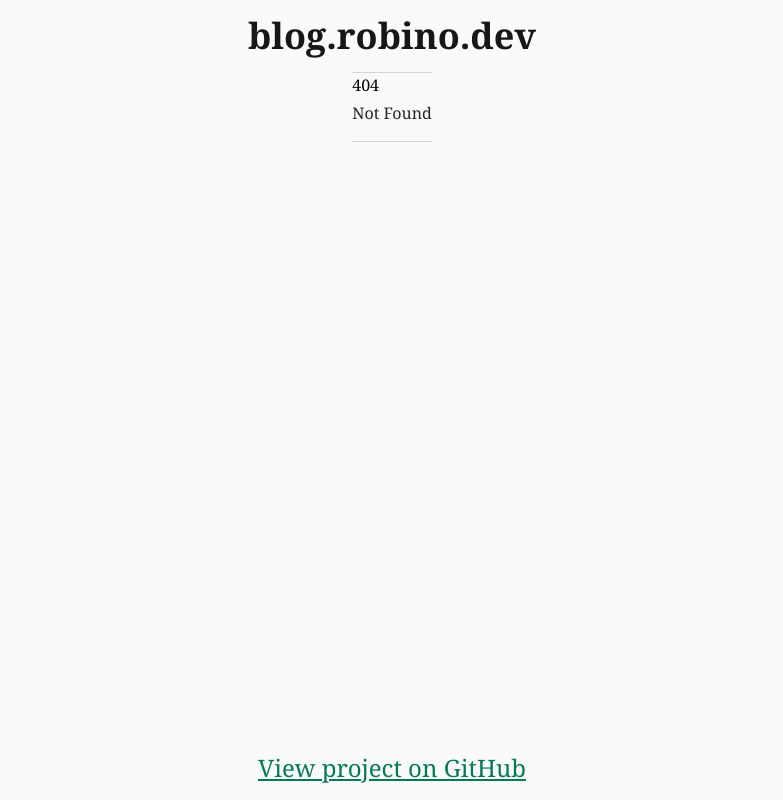
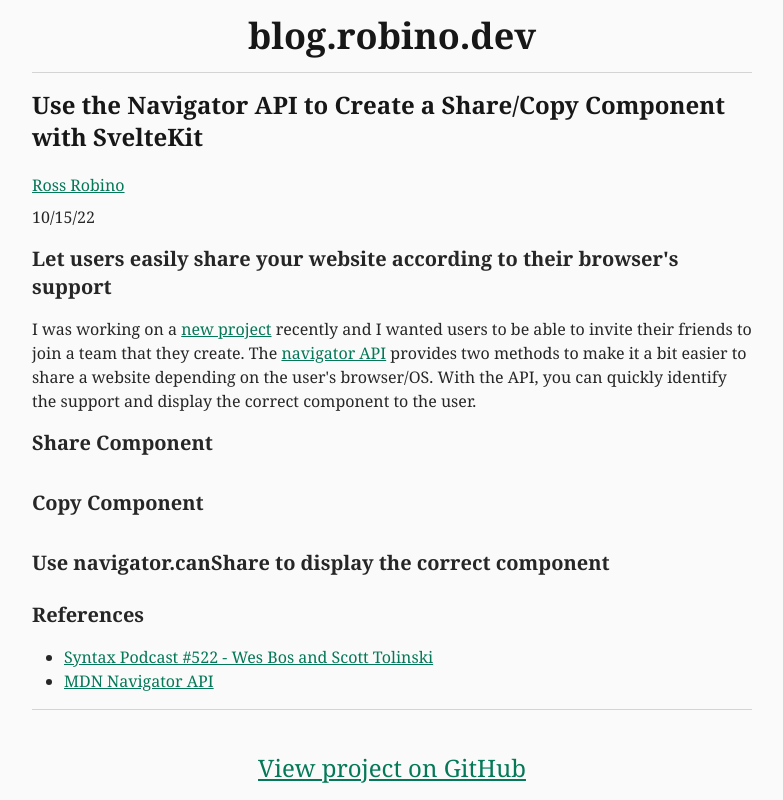
Before and after one commit to rossrobino/blog, a SvelteKit app: page /posts/navigator-share-svelte in a window 1280 px wide. Before the commit this address had no page. Shown: the whole page, without its empty margins (248-1031 px from the left). Built offline with nearby package versions, Linux system fonts and the light colour scheme.

Commit message:
svelte copy share component

```diff
--- a/package.json
+++ b/package.json
@@ -10,9 +10,9 @@
   "devDependencies": {
     "@sveltejs/adapter-auto": "next",
     "@sveltejs/kit": "next",
-    "svelte": "^3.50.1",
-    "vite": "^3.1.4",
-    "postcss": "^8.4.16",
+    "svelte": "^3.52.0",
+    "vite": "^3.1.8",
+    "postcss": "^8.4.18",
     "postcss-load-config": "^4.0.1",
     "svelte-preprocess": "^4.10.7",
     "autoprefixer": "^10.4.12",
--- a/src/routes/+layout.svelte
+++ b/src/routes/+layout.svelte
@@ -1,6 +1,22 @@
 <script>
 	import "../app.css";
 </script>
+
+<svelte:head>
+	<!-- Google tag (gtag.js) -->
+	<script
+		async
+		src="https://www.googletagmanager.com/gtag/js?id=G-LSTLRM2XQG"
+	></script>
+	<script>
+		window.dataLayer = window.dataLayer || [];
+		function gtag() {
+			dataLayer.push(arguments);
+		}
+		gtag("js", new Date());
+		gtag("config", "G-LSTLRM2XQG");
+	</script>
+</svelte:head>
 
 <div
 	class="
--- a/src/routes/+page.svelte
+++ b/src/routes/+page.svelte
@@ -14,6 +14,10 @@
 </h3>
 
 <ul>
+	<PostLi
+		urlEnd="navigator-share-svelte"
+		text="Use the Navigator API to Create a Share/Copy Component with SvelteKit"
+	/>
 	<PostLi urlEnd="why-you-should-own-etfs" text="Why You Should Own ETFs" />
 	<PostLi
 		urlEnd="update-npm-dependencies"
--- /dev/null
+++ b/src/routes/posts/navigator-share-svelte/+page.svelte
@@ -0,0 +1,67 @@
+<script>
+	import Code from "$lib/Code.svelte";
+	import PageHeader from "$lib/PageHeader.svelte";
+
+	const title =
+		"Use the Navigator API to Create a Share/Copy Component with SvelteKit";
+	const desc = "";
+	const date = "10/15/22";
+</script>
+
+<svelte:head>
+	<title>blog.robino.dev - {title}</title>
+	<meta name="description" content={desc} />
+</svelte:head>
+
+<PageHeader {title} {date} />
+
+<section>
+	<h3>
+		Let users easily share your website according to their browser's support
+	</h3>
+	<p>
+		I was working on a <a href="https://splits.best">new project</a>
+		recently and I wanted users to be able to invite their friends to join a
+		team that they create. The
+		<a
+			href="https://developer.mozilla.org/en-US/docs/Web/API/Navigator/share"
+		>
+			navigator API
+		</a>
+		provides two methods to make it a bit easier to share a website depending
+		on the user's browser/OS. With the API, you can quickly identify the support
+		and display the correct component to the user.
+	</p>
+</section>
+
+<section>
+	<h3>Share Component</h3>
+	<p></p>
+</section>
+
+<section>
+	<h3>Copy Component</h3>
+	<p></p>
+</section>
+
+<section>
+	<h3>Use navigator.canShare to display the correct component</h3>
+</section>
+
+<section>
+	<h3>References</h3>
+	<ul>
+		<li>
+			<a href="https://syntax.fm/show/522/use-the-platform">
+				Syntax Podcast #522 - Wes Bos and Scott Tolinski
+			</a>
+		</li>
+		<li>
+			<a
+				href="https://developer.mozilla.org/en-US/docs/Web/API/Navigator/share"
+			>
+				MDN Navigator API
+			</a>
+		</li>
+	</ul>
+</section>
```
Also changed, not shown: 1 other file (tests, documents, lock files or other folders).
